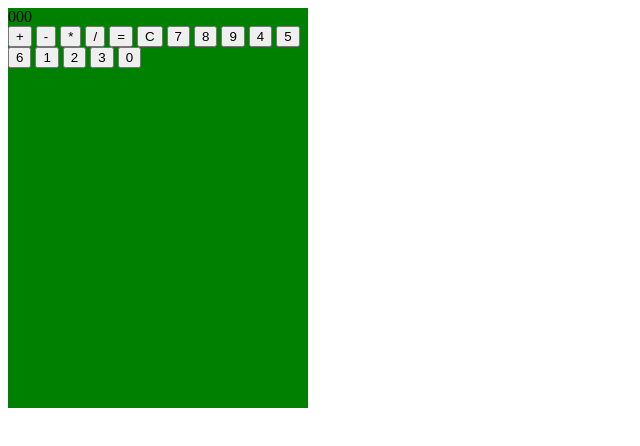
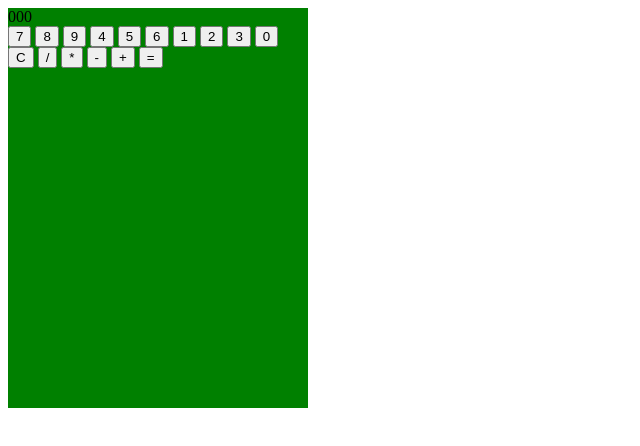
Before and after one commit to BigSteveXD/javascript-calculator, a plain HTML site: page index.html in a window 1280 px wide. Shown: the whole page, without its empty margins (0-640 px from the left). Drawn offline with Linux system fonts and the light colour scheme.

Commit message:
added divs to seperate buttons

```diff
--- a/index.html
+++ b/index.html
@@ -8,13 +8,9 @@
     <body>
         <div class="calculator">
             <div id="display">000</div>
-            <button class="button" id="add">+</button>
-            <button class="button" id="subtract">-</button>
-            <button class="button" id="multiply">*</button>
-            <button class="button" id="divide">/</button>
-            <button class="button" id="equal">=</button>
-            <button class="button" id="clear">C</button>
 
+            <div class="bottom">
+                <div class="left">
                     <button class="button" id="7">7</button>
                     <button class="button" id="8">8</button>
                     <button class="button" id="9">9</button>
@@ -26,5 +22,17 @@
                     <button class="button" id="3">3</button>
                     <button class="button" id="0">0</button>
                 </div>
+
+                <div class="right">
+                    <button class="button" id="clear">C</button>
+                    <button class="button" id="divide">/</button>
+                    <button class="button" id="multiply">*</button>
+                    <button class="button" id="subtract">-</button>
+                    <button class="button" id="add">+</button>
+                    <button class="button" id="equal">=</button>
+                </div>
+            </div>
+
+        </div>
     </body>
 </html>
```
Lines whose indentation alone changed are shown as unchanged.
